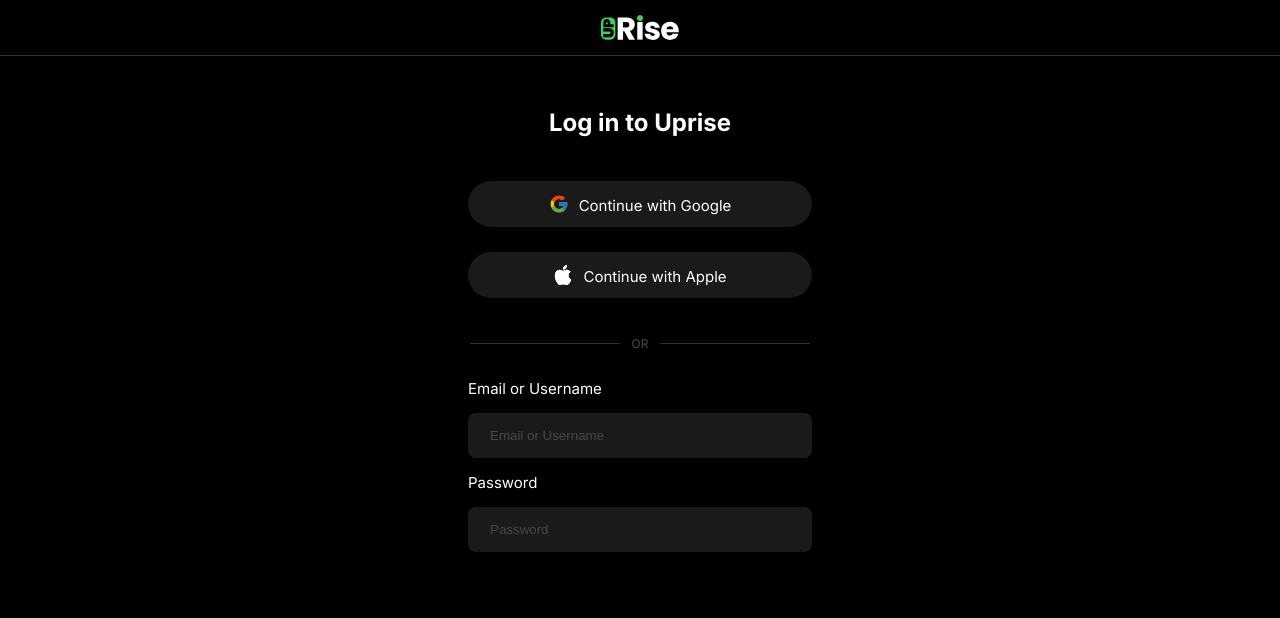
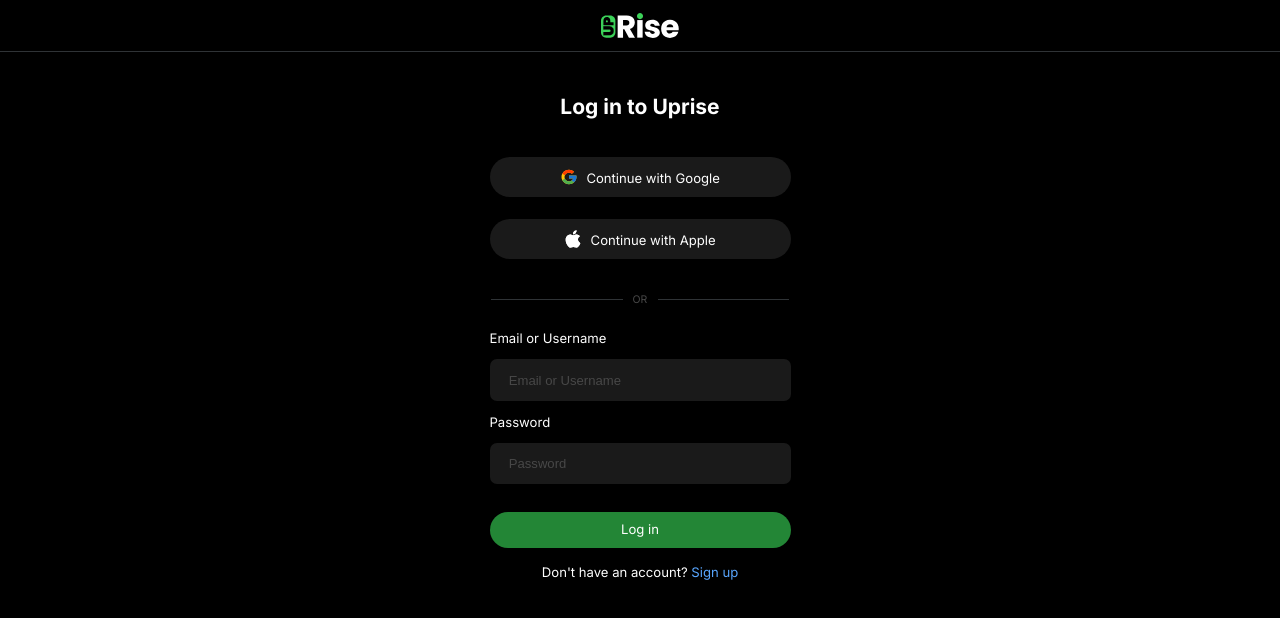
Before and after one commit to codeonec/theproject, a Next.js app: page / in a window 1280 px wide. Shown: the top 618 px of the page. Built offline with nearby package versions, Linux system fonts and the light colour scheme.

Commit message:
converted all units to rem and added google auth

```diff
--- a/pages/index.js
+++ b/pages/index.js
@@ -2,6 +2,13 @@ import Head from "next/head";
 import Image from "next/image";
 
 export default function Home() {
+  function onSignIn(googleUser) {
+    var profile = googleUser.getBasicProfile();
+    console.log("ID: " + profile.getId()); // Do not send to your backend! Use an ID token instead.
+    console.log("Name: " + profile.getName());
+    console.log("Image URL: " + profile.getImageUrl());
+    console.log("Email: " + profile.getEmail()); // This is null if the 'email' scope is not present.
+  }
   return (
     <div>
       <Head>
@@ -18,6 +25,15 @@ export default function Home() {
           content="invest in startups from all segments or participate by being an early employee"
         />
         <link rel="icon" href="/favicon.svg" />
+        <script
+          src="https://apis.google.com/js/platform.js"
+          async
+          defer
+        ></script>
+        <meta
+          name="google-signin-client_id"
+          content="249580528068-9el31j8cchb1vaha8budspaejs0b0kpq.apps.googleusercontent.com"
+        ></meta>
       </Head>
       <div className="logo">
         <img src="/logo.svg" alt="" />
@@ -25,8 +41,15 @@ export default function Home() {
       <div className="loginInterface">
         <div className="banner">Log in to Uprise</div>
         <div className="sso">
-          <div className="ssoLogin"><img src="/google.svg" alt="" /><p>Continue with Google</p></div>
-          <div className="ssoLogin"><img src="/apple.svg" alt="" /><p>Continue with Apple</p></div>
+          <div class="g-signin2" data-onsuccess="onSignIn"></div>
+          <div className="ssoLogin">
+            <img src="/google.svg" alt="" />
+            <p>Continue with Google</p>
+          </div>
+          <div className="ssoLogin">
+            <img src="/apple.svg" alt="" />
+            <p>Continue with Apple</p>
+          </div>
         </div>
         <p className="or">OR</p>
         <div className="normalLogin">
@@ -38,9 +61,12 @@ export default function Home() {
             <p>Password</p>
             <input type="text" placeholder="Password" />
           </div>
+          <div className="loginButton">Log in</div>
+          <div className="signup">
+            Don't have an account? <span>Sign up</span>
+          </div>
         </div>
       </div>
-
     </div>
   );
 }
--- a/styles/globals.css
+++ b/styles/globals.css
@@ -50,14 +50,14 @@ h1 {
   align-items: center;
 }
 .banner{
-  font-size: 24px;
+  font-size: 1.5rem;
   font-weight: bold;
-  margin: 3.25rem 0 1.1875rem 0;
+  margin: 3rem 0 1.125rem 0;
 }
 .ssoLogin{
   display: flex;
   justify-content: center;
-  font-size: 15px;
+  font-size: 0.9375rem;
   border-radius: 1.8125rem;
   background-color: var(--bg-secondary);
   width: 21.5rem;
@@ -72,7 +72,7 @@ h1 {
 .or{
   margin-top: 2.3125rem;
   color: #484848;
-  font-size: 12px;
+  font-size: 0.75rem;
 }
 .or::before,.or::after{
   content: "";
@@ -90,7 +90,7 @@ h1 {
   left: 5.9375rem;
 }
 .field{
-  font-size: 15px;
+  font-size: 0.9375rem;
   display: flex;
   flex-direction: column;
 }
@@ -103,6 +103,7 @@ h1 {
   padding: 0.9375rem 1.375rem;
   border-radius: 0.5rem;
   width: 21.5rem;
+  font-size: 0.9375rem;
   border: none;
   outline: none;
   background-color:var(--bg-secondary);
@@ -110,8 +111,28 @@ h1 {
 .field input::placeholder{
   color: #ffffff33;
 }
-@media (min-width: 1200px) {
-  h1 {
-    font-size: 4.5rem;
+.loginButton{
+  margin-top: 2rem;
+  width: 21.5rem;
+  line-height: 2.5625rem;
+  font-size: 0.9375rem;
+  background-color: var(--color-brand);
+  border-radius: 1.625rem;
+  cursor: pointer;
+}
+.signup{
+  font-size: 0.9375rem;
+  margin-top: 1.125rem;
+}
+.signup span{
+  color: var(--blue-text);
+  cursor: pointer;
+}
+.signup span:hover{
+  text-decoration: underline;
+}
+@media (max-width: 1285px) {
+  html{
+    font-size: 14px;
   }
 }
```
